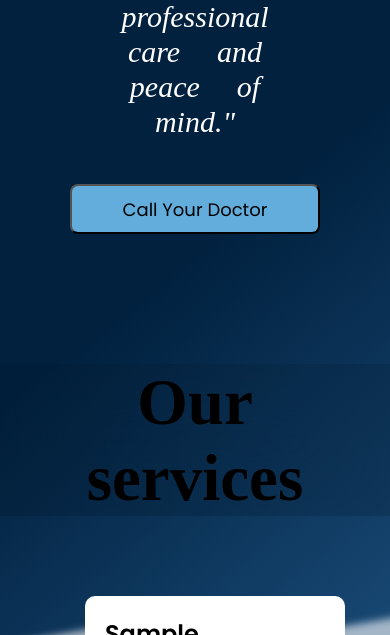
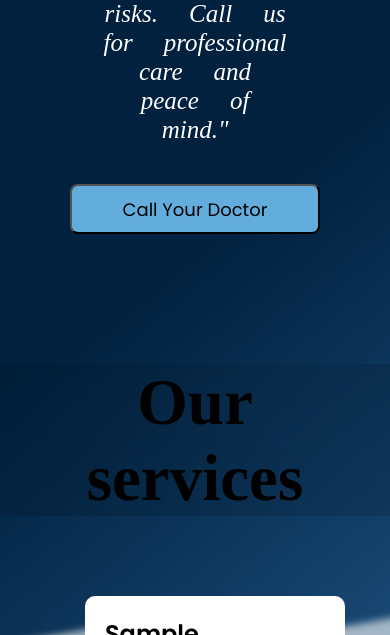
Before and after one commit to pratishpk/MediLife, a plain HTML site: page index.html in a window 390 px wide. Shown: the part 465-1100 px from the top of the page. Drawn offline with nearby package versions, Linux system fonts and the light colour scheme.

Commit message:
Update style.css

```diff
--- a/style.css
+++ b/style.css
@@ -109,9 +109,10 @@ body {
     font-style: italic;
     text-align: center;
     left: 50%;
-    top: 55%;
+    /* top: 55%; */
     transform: translate(-50%, -50%);
     z-index: -1;
+    margin-top: 5%;
 }
 
 
@@ -576,12 +577,20 @@ hr {
 
 /* ------------Style Autochange as per device width-------------- */
 
-@media (max-width: 970px){
+@media (max-width: 700px){
+    .main p{
+        font-size: 25px;
+
+    }
+}
+
+
+/* @media (max-width: 970px){
     .main p{
         top: 65%;
 
     }
-}
+} */
 
 
 
@@ -714,9 +723,16 @@ hr {
     }
 }
 
-@media (max-width: 425px){
+@media (max-width: 500px){
     .main p{
-        top: 55%;
+        margin-top:20%;
+
+    }
+}
+
+@media (max-width: 350px){
+    .main p{
+        margin-top:30%;
 
     }
 }
```
